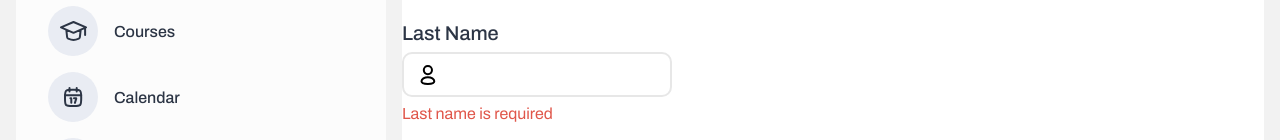
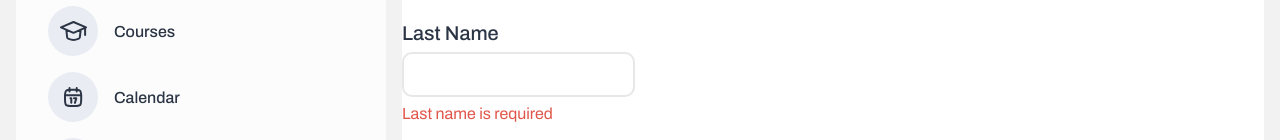
Before and after one commit to lms-cms25/frontend, a Next.js app: page /profile in a window 1280 px wide. Shown: the part 238-378 px from the top of the page. Built offline with nearby package versions, Linux system fonts and the light colour scheme.

Commit message:
Renamed FormGroup to InputFormGroup for better name.

```diff
--- a/src/app/(app)/profile/page.tsx
+++ b/src/app/(app)/profile/page.tsx
@@ -1,11 +1,11 @@
-import FormGroup from "@/components/forms/FormGroup";
+import InputFormGroup from "@/components/forms/InputFormGroup";
 
 const page = () => {
   return (
     <div style={{ backgroundColor: "white" }}>
       <h1>Profile</h1>
       <form>
-        <FormGroup
+        <InputFormGroup
           label="First Name"
           id="name"
           type="text"
@@ -13,13 +13,12 @@ const page = () => {
           errorMessage="Name is required"
           icon="/assets/icons/profile-icon.svg"
         />
-        <FormGroup
+        <InputFormGroup
           label="Last Name"
           id="lastName"
           type="text"
           placeholder="Enter your last name"
           errorMessage="Last name is required"
-          icon="/assets/icons/profile-icon.svg"
         />
         <button type="submit" className="primary-btn btn-small">
           Save
--- a/src/components/forms/FormGroup.tsx
+++ b/src/components/forms/InputFormGroup.tsx
@@ -1,4 +1,4 @@
-type FormGroupProps = {
+type InputFormGroupProps = {
   label: string;
   id: string;
   type: string;
@@ -7,7 +7,7 @@ type FormGroupProps = {
   icon?: string;
 };
 
-const FormGroup = ({
+const InputFormGroup = ({
   label,
   id,
   type,
@@ -15,7 +15,7 @@ const FormGroup = ({
   errorMessage,
   icon,
   ...props
-}: FormGroupProps) => {
+}: InputFormGroupProps) => {
   return (
     <div className="form-group">
       <label className="form-label" htmlFor={id}>
@@ -30,4 +30,4 @@ const FormGroup = ({
   );
 };
 
-export default FormGroup;
+export default InputFormGroup;
```
